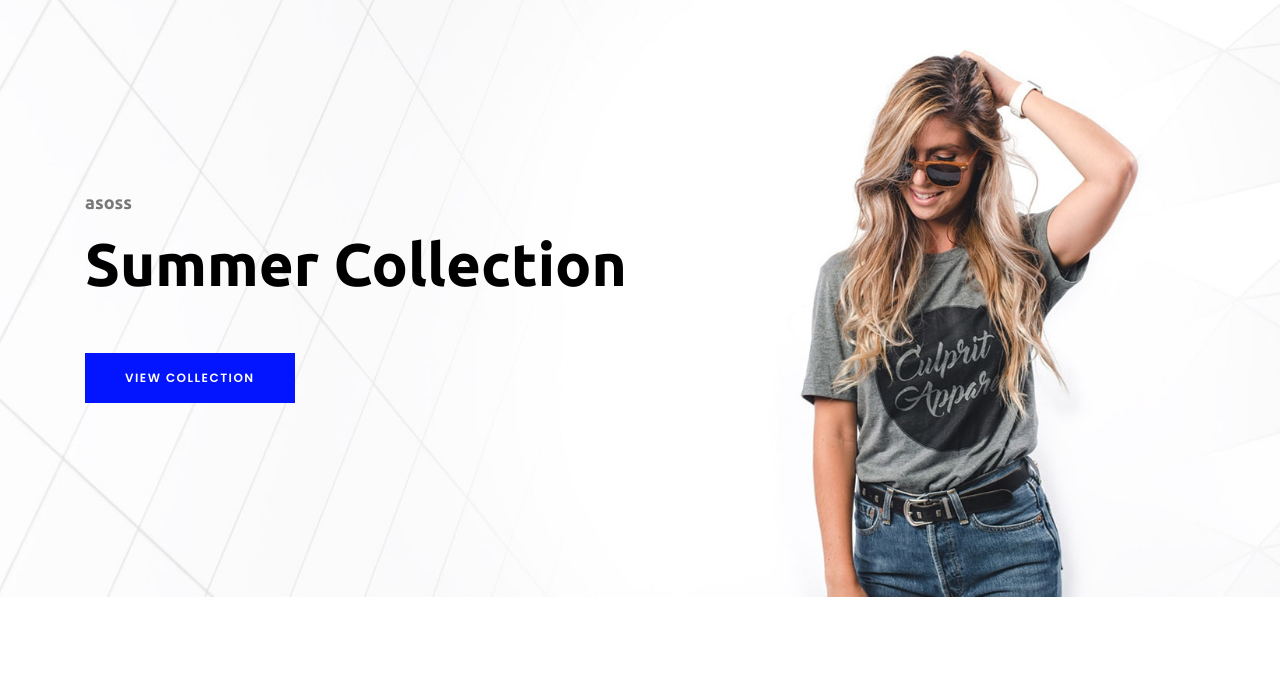
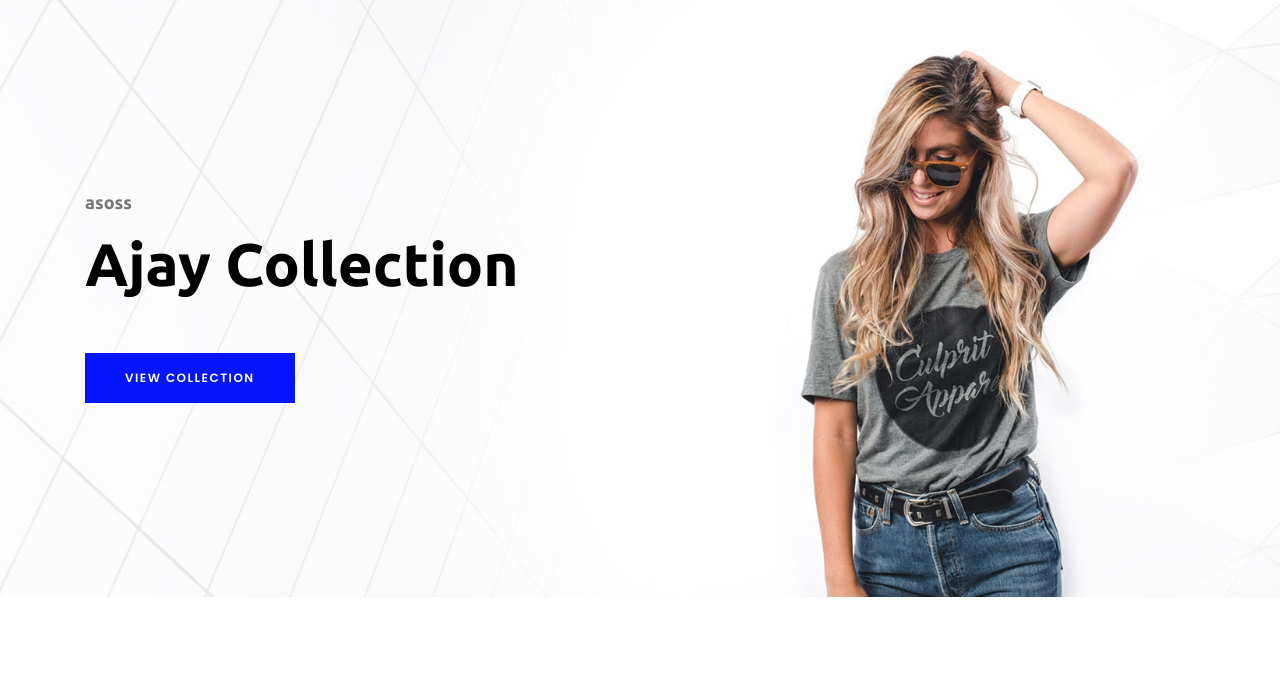
Before and after one commit to manu2melvin/ecomm, a plain HTML site: page index.html in a window 1280 px wide. Shown: the part 88-762 px from the top of the page. Drawn offline with Linux system fonts and the light colour scheme; files whose address does not match are found by name.

Commit message:
Update index.html

```diff
--- a/index.html
+++ b/index.html
@@ -207,7 +207,7 @@
                 <div class="col-12">
                     <div class="hero-content">
                         <h6>asoss</h6>
-                        <h2>Summer Collection</h2>
+                        <h2>Ajay Collection</h2>
                         <a href="#" class="btn essence-btn">view collection</a>
                     </div>
                 </div>
```
